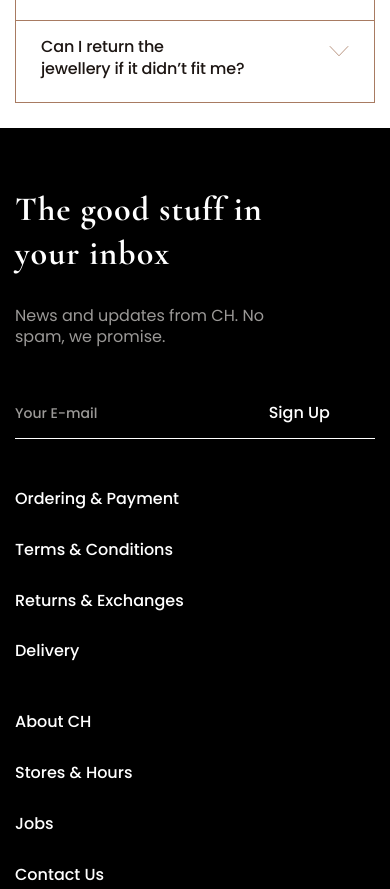
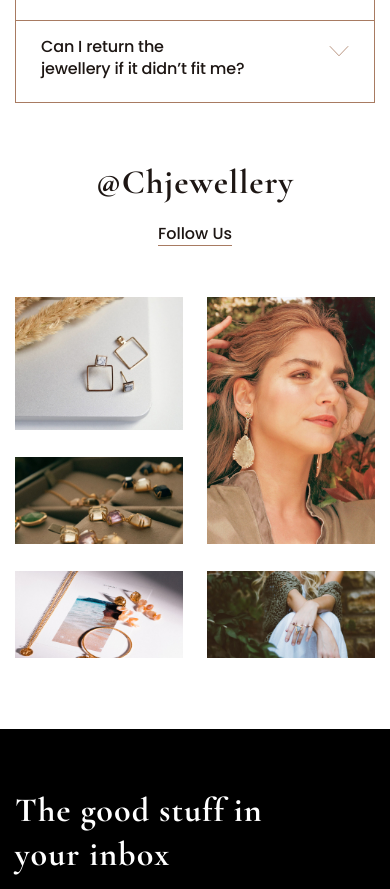
Before and after one commit to MariaEchkenko/Jewellery, a website: page source/index.html in a window 390 px wide. Shown: the part 3322-4211 px from the top of the page. Drawn offline with nearby package versions, Linux system fonts and the light colour scheme; files that its build step writes are made by us from their sources; files whose address does not match are found by name.

Commit message:
Реализован блок Gallery

```diff
--- a/source/index.html
+++ b/source/index.html
@@ -196,7 +196,7 @@
             <div class="blog__item-description">
               <time datetime="2019-9-30">September 30, 2019</time>
               <h3>How to care for your jewellery</h3>
-              <a class="blog__item-link">Read Article</a>
+              <a class="blog__item-link" href="#">Read Article</a>
             </div>
           </li>
           <li class="blog__item blog__item--reverse">
@@ -204,7 +204,7 @@
             <div class="blog__item-description">
               <time datetime="2019-9-23">September 23, 2019</time>
               <h3>Power of crystals</h3>
-              <a class="blog__item-link">Read Article</a>
+              <a class="blog__item-link" href="#">Read Article</a>
             </div>
           </li>
           <li class="blog__item blog__item--large">
@@ -212,7 +212,7 @@
             <div class="blog__item-description">
               <time datetime="2019-9-16">September 16, 2019</time>
               <h3>AW 19 trends</h3>
-              <a class="blog__item-link">Read Article</a>
+              <a class="blog__item-link" href="#">Read Article</a>
             </div>
           </li>
         </ul>
@@ -241,6 +241,35 @@
             <h3>Can I return the <br> jewellery if it didn’t fit me?</h3>
             <p>Our jewellerry is made of solid gold, silver or leather.
               Also, some jewellery contains precious and semiprecious stones and crystals.</p>
+          </li>
+        </ul>
+      </div>
+    </section>
+    <section class="gallery">
+      <div class="gallery__wrapper">
+        <h2>@Chjewellery</h2>
+        <a class="gallery__link" href="#">Follow Us</a>
+        <ul class="gallery__list">
+          <li class="gallery__item">
+            <img src="img/gallery-1-desktop.jpg" srcset="img/gallery-1-desktop@2x.jpg 2x" width="230" height="230" alt="">
+          </li>
+          <li class="gallery__item gallery__item--large">
+            <img src="img/gallery-2-desktop.jpg" srcset="img/gallery-2-desktop@2x.jpg 2x" width="399" height="412" alt="">
+          </li>
+          <li class="gallery__item gallery__item--mobile">
+            <img src="img/gallery-3-desktop.jpg" srcset="img/gallery-3-desktop@2x.jpg 2x" width="230" height="230" alt="">
+          </li>
+          <li class="gallery__item gallery__item--mobile">
+            <img src="img/gallery-4-desktop.jpg" srcset="img/gallery-4-desktop@2x.jpg 2x" width="230" height="230" alt="">
+          </li>
+          <li class="gallery__item">
+            <img src="img/gallery-5-desktop.jpg" srcset="img/gallery-5-desktop@2x.jpg 2x" width="230" height="150" alt="">
+          </li>
+          <li class="gallery__item">
+            <img src="img/gallery-6-desktop.jpg" srcset="img/gallery-6-desktop@2x.jpg 2x" width="230" height="150" alt="">
+          </li>
+          <li class="gallery__item">
+            <img src="img/gallery-7-desktop.jpg" srcset="img/gallery-7-desktop@2x.jpg 2x" width="230" height="150" alt="">
           </li>
         </ul>
       </div>
--- /dev/null
+++ b/source/sass/blocks/gallery.scss
@@ -0,0 +1,85 @@
+.gallery__wrapper {
+  @include wrapper;
+  padding-top: 57px;
+  padding-bottom: 70px;
+  text-align: center;
+
+  @media (max-width: 1023px) {
+    padding-top: 32px;
+    padding-bottom: 20px;
+  }
+
+  @media (max-width: 767px) {
+    padding-top: 15px;
+    padding-bottom: 11px;
+  }
+}
+
+.gallery__wrapper h2 {
+  @include title;
+  margin-bottom: 7px;
+
+  @media (max-width: 1023px) {
+    margin-bottom: 0;
+    padding: 30px 0;
+  }
+}
+
+.gallery__link {
+  @include section-link;
+}
+
+.gallery__list {
+  display: grid;
+  grid-template-columns: 1fr 1fr 1fr 1fr;
+  column-gap: 27px;
+  row-gap: 34px;
+  margin: 0;
+  padding: 66px 0 60px;
+  list-style: none;
+
+  @media (max-width: 1200px) {
+    grid-template-columns: 1fr 1.7fr 1fr 1fr;
+    column-gap: 20px;
+  }
+
+  @media (max-width: 1023px) {
+    grid-template-rows: 133px 87px;
+    column-gap: 16px;
+    row-gap: 20px;
+  }
+
+  @media (max-width: 767px) {
+    grid-template-columns: 1fr 1fr;
+    grid-template-rows: 133px 87px 87px;
+    column-gap: 24px;
+    row-gap: 27px;
+    padding: 52px 0 60px;
+  }
+}
+
+.gallery__item img {
+  display: block;
+
+  @media (max-width: 1200px) {
+    width: 100%;
+    object-fit: cover;
+  }
+
+  @media (max-width: 1023px) {
+    height: 100%;
+  }
+}
+
+.gallery__item {
+  &--large {
+    grid-column: 2/3;
+    grid-row: 1/3;
+  }
+
+  &--mobile {
+    @media (max-width: 767px) {
+      display: none;
+    }
+  }
+}
--- a/source/sass/blocks/page-footer.scss
+++ b/source/sass/blocks/page-footer.scss
@@ -103,6 +103,10 @@
   &:focus {
     outline: none;
     border-bottom: 1px solid $brown;
+  }
+
+  @media (max-width: 500px) {
+    max-width: 150px;
   }
 }
 
--- a/source/sass/style.scss
+++ b/source/sass/style.scss
@@ -9,3 +9,4 @@
 @import "blocks/new-items.scss";
 @import "blocks/blog.scss";
 @import "blocks/questions.scss";
+@import "blocks/gallery.scss";
--- a/source/sass/variables.scss
+++ b/source/sass/variables.scss
@@ -49,4 +49,12 @@
   font-weight: 500;
   color: $black;
   border-bottom: 1px solid $brown;
+
+  &:hover {
+    color: $brown;
+  }
+
+  &:active {
+    opacity: 0.7;
+  }
 }
```
Also changed, not shown: build/css/style.min.css, build/index.html, 1 other file.
